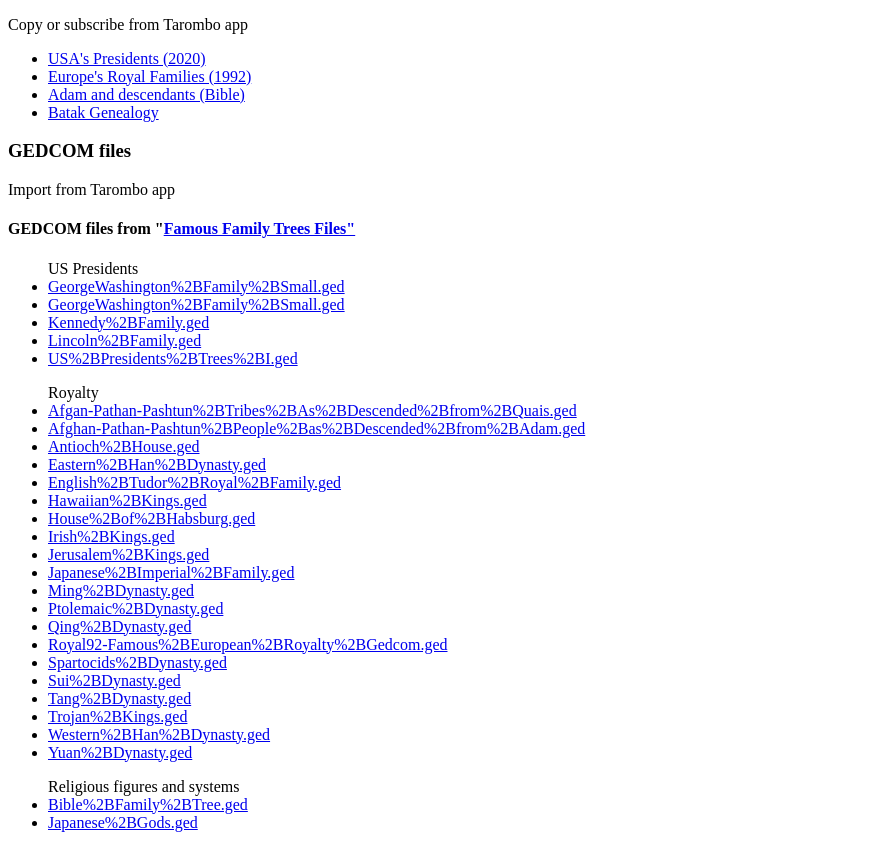
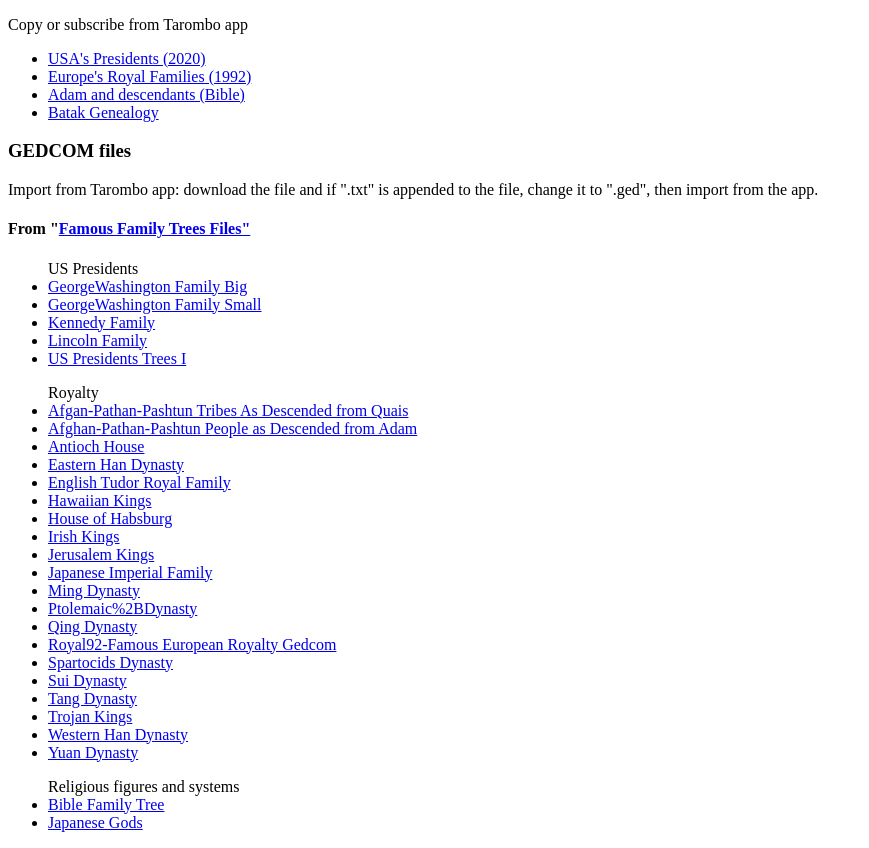
Before and after one commit to tarombo-data/tarombo-data.github.io, a plain HTML site: page index.html in a window 1280 px wide. Shown: the part 105-953 px from the top of the page, without its empty margins (0-869 px from the left). Drawn offline with Linux system fonts and the light colour scheme.

Commit message:
Revisions

```diff
--- a/index.html
+++ b/index.html
@@ -35,43 +35,43 @@ Copy or subscribe from Tarombo app
     </ul>
 
 <h3>GEDCOM files</h3>
-Import from Tarombo app
+Import from Tarombo app: download the file and if ".txt" is appended to the file, change it to ".ged", then import from the app.
 
-<h4>GEDCOM files from "<a href="https://sourceforge.net/projects/godskingsheroes/files/ged%20files/royalty/">Famous Family Trees Files"</a></h4>
+<h4>From "<a href="https://sourceforge.net/projects/godskingsheroes/files/ged%20files/royalty/">Famous Family Trees Files"</a></h4>
 <ul>US Presidents
-<li><a href="https://raw.githubusercontent.com/tarombo-data/gedcom-files/main/Famous%20Family%20Trees%20Files/US%20presidents/George%2BWashington%2BFamily%2BBig.ged">GeorgeWashington%2BFamily%2BSmall.ged</a></li>
-<li><a href="https://raw.githubusercontent.com/tarombo-data/gedcom-files/main/Famous%20Family%20Trees%20Files/US%20presidents/GeorgeWashington%2BFamily%2BSmall.ged">GeorgeWashington%2BFamily%2BSmall.ged</a></li>
-<li><a href="https://raw.githubusercontent.com/tarombo-data/gedcom-files/main/Famous%20Family%20Trees%20Files/US%20presidents/Kennedy%2BFamily.ged">Kennedy%2BFamily.ged</a></li>
-<li><a href="https://raw.githubusercontent.com/tarombo-data/gedcom-files/main/Famous%20Family%20Trees%20Files/US%20presidents/Lincoln%2BFamily.ged">Lincoln%2BFamily.ged</a></li>
-<li><a href="https://raw.githubusercontent.com/tarombo-data/gedcom-files/main/Famous%20Family%20Trees%20Files/US%20presidents/US%2BPresidents%2BTrees%2BI.ged">US%2BPresidents%2BTrees%2BI.ged</a></li>
+<li><a href="https://raw.githubusercontent.com/tarombo-data/gedcom-files/main/Famous%20Family%20Trees%20Files/US%20presidents/George%2BWashington%2BFamily%2BBig.ged">GeorgeWashington Family Big</a></li>
+<li><a href="https://raw.githubusercontent.com/tarombo-data/gedcom-files/main/Famous%20Family%20Trees%20Files/US%20presidents/GeorgeWashington%2BFamily%2BSmall.ged">GeorgeWashington Family Small</a></li>
+<li><a href="https://raw.githubusercontent.com/tarombo-data/gedcom-files/main/Famous%20Family%20Trees%20Files/US%20presidents/Kennedy%2BFamily.ged">Kennedy Family</a></li>
+<li><a href="https://raw.githubusercontent.com/tarombo-data/gedcom-files/main/Famous%20Family%20Trees%20Files/US%20presidents/Lincoln%2BFamily.ged">Lincoln Family</a></li>
+<li><a href="https://raw.githubusercontent.com/tarombo-data/gedcom-files/main/Famous%20Family%20Trees%20Files/US%20presidents/US%2BPresidents%2BTrees%2BI.ged">US Presidents Trees I</a></li>
 </ul>
 
 <ul>Royalty
-    <li><a href="https://raw.githubusercontent.com/tarombo-data/gedcom-files/main/Famous%20Family%20Trees%20Files/royalty/Afgan-Pathan-Pashtun%2BTribes%2BAs%2BDescended%2Bfrom%2BQuais.ged">Afgan-Pathan-Pashtun%2BTribes%2BAs%2BDescended%2Bfrom%2BQuais.ged</a></li>
-    <li><a href="https://raw.githubusercontent.com/tarombo-data/gedcom-files/main/Famous%20Family%20Trees%20Files/royalty/Afghan-Pathan-Pashtun%2BPeople%2Bas%2BDescended%2Bfrom%2BAdam.ged">Afghan-Pathan-Pashtun%2BPeople%2Bas%2BDescended%2Bfrom%2BAdam.ged</a></li>
-    <li><a href="https://raw.githubusercontent.com/tarombo-data/gedcom-files/main/Famous%20Family%20Trees%20Files/royalty/Antioch%2BHouse.ged">Antioch%2BHouse.ged</a></li>
-    <li><a href="https://raw.githubusercontent.com/tarombo-data/gedcom-files/main/Famous%20Family%20Trees%20Files/royalty/Eastern%2BHan%2BDynasty.ged">Eastern%2BHan%2BDynasty.ged</a></li>
-    <li><a href="https://raw.githubusercontent.com/tarombo-data/gedcom-files/main/Famous%20Family%20Trees%20Files/royalty/English%2BTudor%2BRoyal%2BFamily.ged">English%2BTudor%2BRoyal%2BFamily.ged</a></li>
-    <li><a href="https://raw.githubusercontent.com/tarombo-data/gedcom-files/main/Famous%20Family%20Trees%20Files/royalty/Hawaiian%2BKings.ged">Hawaiian%2BKings.ged</a></li>
-    <li><a href="https://raw.githubusercontent.com/tarombo-data/gedcom-files/main/Famous%20Family%20Trees%20Files/royalty/House%2Bof%2BHabsburg.ged">House%2Bof%2BHabsburg.ged</a></li>
-    <li><a href="https://raw.githubusercontent.com/tarombo-data/gedcom-files/main/Famous%20Family%20Trees%20Files/royalty/Irish%2BKings.ged">Irish%2BKings.ged</a></li>
-    <li><a href="https://raw.githubusercontent.com/tarombo-data/gedcom-files/main/Famous%20Family%20Trees%20Files/royalty/Jerusalem%2BKings.ged">Jerusalem%2BKings.ged</a></li>
-    <li><a href="https://raw.githubusercontent.com/tarombo-data/gedcom-files/main/Famous%20Family%20Trees%20Files/royalty/Japanese%2BImperial%2BFamily.ged">Japanese%2BImperial%2BFamily.ged</a></li>
-    <li><a href="https://raw.githubusercontent.com/tarombo-data/gedcom-files/main/Famous%20Family%20Trees%20Files/royalty/Ming%2BDynasty.ged">Ming%2BDynasty.ged</a></li>
-    <li><a href="https://raw.githubusercontent.com/tarombo-data/gedcom-files/main/Famous%20Family%20Trees%20Files/royalty/Ptolemaic%2BDynasty.ged">Ptolemaic%2BDynasty.ged</a></li>
-    <li><a href="https://raw.githubusercontent.com/tarombo-data/gedcom-files/main/Famous%20Family%20Trees%20Files/royalty/Qing%2BDynasty.ged">Qing%2BDynasty.ged</a></li>
-    <li><a href="https://raw.githubusercontent.com/tarombo-data/gedcom-files/main/Famous%20Family%20Trees%20Files/royalty/Royal92-Famous%2BEuropean%2BRoyalty%2BGedcom.ged">Royal92-Famous%2BEuropean%2BRoyalty%2BGedcom.ged</a></li>
-    <li><a href="https://raw.githubusercontent.com/tarombo-data/gedcom-files/main/Famous%20Family%20Trees%20Files/royalty/Spartocids%2BDynasty.ged">Spartocids%2BDynasty.ged</a></li>
-    <li><a href="https://raw.githubusercontent.com/tarombo-data/gedcom-files/main/Famous%20Family%20Trees%20Files/royalty/Sui%2BDynasty.ged">Sui%2BDynasty.ged</a></li>
-    <li><a href="https://raw.githubusercontent.com/tarombo-data/gedcom-files/main/Famous%20Family%20Trees%20Files/royalty/Tang%2BDynasty.ged">Tang%2BDynasty.ged</a></li>
-    <li><a href="https://raw.githubusercontent.com/tarombo-data/gedcom-files/main/Famous%20Family%20Trees%20Files/royalty/Trojan%2BKings.ged">Trojan%2BKings.ged</a></li>
-    <li><a href="https://raw.githubusercontent.com/tarombo-data/gedcom-files/main/Famous%20Family%20Trees%20Files/royalty/Western%2BHan%2BDynasty.ged">Western%2BHan%2BDynasty.ged</a></li>
-    <li><a href="https://raw.githubusercontent.com/tarombo-data/gedcom-files/main/Famous%20Family%20Trees%20Files/royalty/Yuan%2BDynasty.ged">Yuan%2BDynasty.ged</a></li>
+    <li><a href="https://raw.githubusercontent.com/tarombo-data/gedcom-files/main/Famous%20Family%20Trees%20Files/royalty/Afgan-Pathan-Pashtun%2BTribes%2BAs%2BDescended%2Bfrom%2BQuais.ged">Afgan-Pathan-Pashtun Tribes As Descended from Quais</a></li>
+    <li><a href="https://raw.githubusercontent.com/tarombo-data/gedcom-files/main/Famous%20Family%20Trees%20Files/royalty/Afghan-Pathan-Pashtun%2BPeople%2Bas%2BDescended%2Bfrom%2BAdam.ged">Afghan-Pathan-Pashtun People as Descended from Adam</a></li>
+    <li><a href="https://raw.githubusercontent.com/tarombo-data/gedcom-files/main/Famous%20Family%20Trees%20Files/royalty/Antioch%2BHouse.ged">Antioch House</a></li>
+    <li><a href="https://raw.githubusercontent.com/tarombo-data/gedcom-files/main/Famous%20Family%20Trees%20Files/royalty/Eastern%2BHan%2BDynasty.ged">Eastern Han Dynasty</a></li>
+    <li><a href="https://raw.githubusercontent.com/tarombo-data/gedcom-files/main/Famous%20Family%20Trees%20Files/royalty/English%2BTudor%2BRoyal%2BFamily.ged">English Tudor Royal Family</a></li>
+    <li><a href="https://raw.githubusercontent.com/tarombo-data/gedcom-files/main/Famous%20Family%20Trees%20Files/royalty/Hawaiian%2BKings.ged">Hawaiian Kings</a></li>
+    <li><a href="https://raw.githubusercontent.com/tarombo-data/gedcom-files/main/Famous%20Family%20Trees%20Files/royalty/House%2Bof%2BHabsburg.ged">House of Habsburg</a></li>
+    <li><a href="https://raw.githubusercontent.com/tarombo-data/gedcom-files/main/Famous%20Family%20Trees%20Files/royalty/Irish%2BKings.ged">Irish Kings</a></li>
+    <li><a href="https://raw.githubusercontent.com/tarombo-data/gedcom-files/main/Famous%20Family%20Trees%20Files/royalty/Jerusalem%2BKings.ged">Jerusalem Kings</a></li>
+    <li><a href="https://raw.githubusercontent.com/tarombo-data/gedcom-files/main/Famous%20Family%20Trees%20Files/royalty/Japanese%2BImperial%2BFamily.ged">Japanese Imperial Family</a></li>
+    <li><a href="https://raw.githubusercontent.com/tarombo-data/gedcom-files/main/Famous%20Family%20Trees%20Files/royalty/Ming%2BDynasty.ged">Ming Dynasty</a></li>
+    <li><a href="https://raw.githubusercontent.com/tarombo-data/gedcom-files/main/Famous%20Family%20Trees%20Files/royalty/Ptolemaic%2BDynasty.ged">Ptolemaic%2BDynasty</a></li>
+    <li><a href="https://raw.githubusercontent.com/tarombo-data/gedcom-files/main/Famous%20Family%20Trees%20Files/royalty/Qing%2BDynasty.ged">Qing Dynasty</a></li>
+    <li><a href="https://raw.githubusercontent.com/tarombo-data/gedcom-files/main/Famous%20Family%20Trees%20Files/royalty/Royal92-Famous%2BEuropean%2BRoyalty%2BGedcom.ged">Royal92-Famous European Royalty Gedcom</a></li>
+    <li><a href="https://raw.githubusercontent.com/tarombo-data/gedcom-files/main/Famous%20Family%20Trees%20Files/royalty/Spartocids%2BDynasty.ged">Spartocids Dynasty</a></li>
+    <li><a href="https://raw.githubusercontent.com/tarombo-data/gedcom-files/main/Famous%20Family%20Trees%20Files/royalty/Sui%2BDynasty.ged">Sui Dynasty</a></li>
+    <li><a href="https://raw.githubusercontent.com/tarombo-data/gedcom-files/main/Famous%20Family%20Trees%20Files/royalty/Tang%2BDynasty.ged">Tang Dynasty</a></li>
+    <li><a href="https://raw.githubusercontent.com/tarombo-data/gedcom-files/main/Famous%20Family%20Trees%20Files/royalty/Trojan%2BKings.ged">Trojan Kings</a></li>
+    <li><a href="https://raw.githubusercontent.com/tarombo-data/gedcom-files/main/Famous%20Family%20Trees%20Files/royalty/Western%2BHan%2BDynasty.ged">Western Han Dynasty</a></li>
+    <li><a href="https://raw.githubusercontent.com/tarombo-data/gedcom-files/main/Famous%20Family%20Trees%20Files/royalty/Yuan%2BDynasty.ged">Yuan Dynasty</a></li>
 </ul>
 
 <ul>Religious figures and systems
-    <li><a href="https://raw.githubusercontent.com/tarombo-data/gedcom-files/main/Famous%20Family%20Trees%20Files/religious%20figures%20and%20systems/Bible%2BFamily%2BTree.ged">Bible%2BFamily%2BTree.ged</a></li>
-    <li><a href="https://raw.githubusercontent.com/tarombo-data/gedcom-files/main/Famous%20Family%20Trees%20Files/religious%20figures%20and%20systems/Japanese%2BGods.ged">Japanese%2BGods.ged</a></li>
+    <li><a href="https://raw.githubusercontent.com/tarombo-data/gedcom-files/main/Famous%20Family%20Trees%20Files/religious%20figures%20and%20systems/Bible%2BFamily%2BTree.ged">Bible Family Tree</a></li>
+    <li><a href="https://raw.githubusercontent.com/tarombo-data/gedcom-files/main/Famous%20Family%20Trees%20Files/religious%20figures%20and%20systems/Japanese%2BGods.ged">Japanese Gods</a></li>
 </ul>
 
 </body>
```
